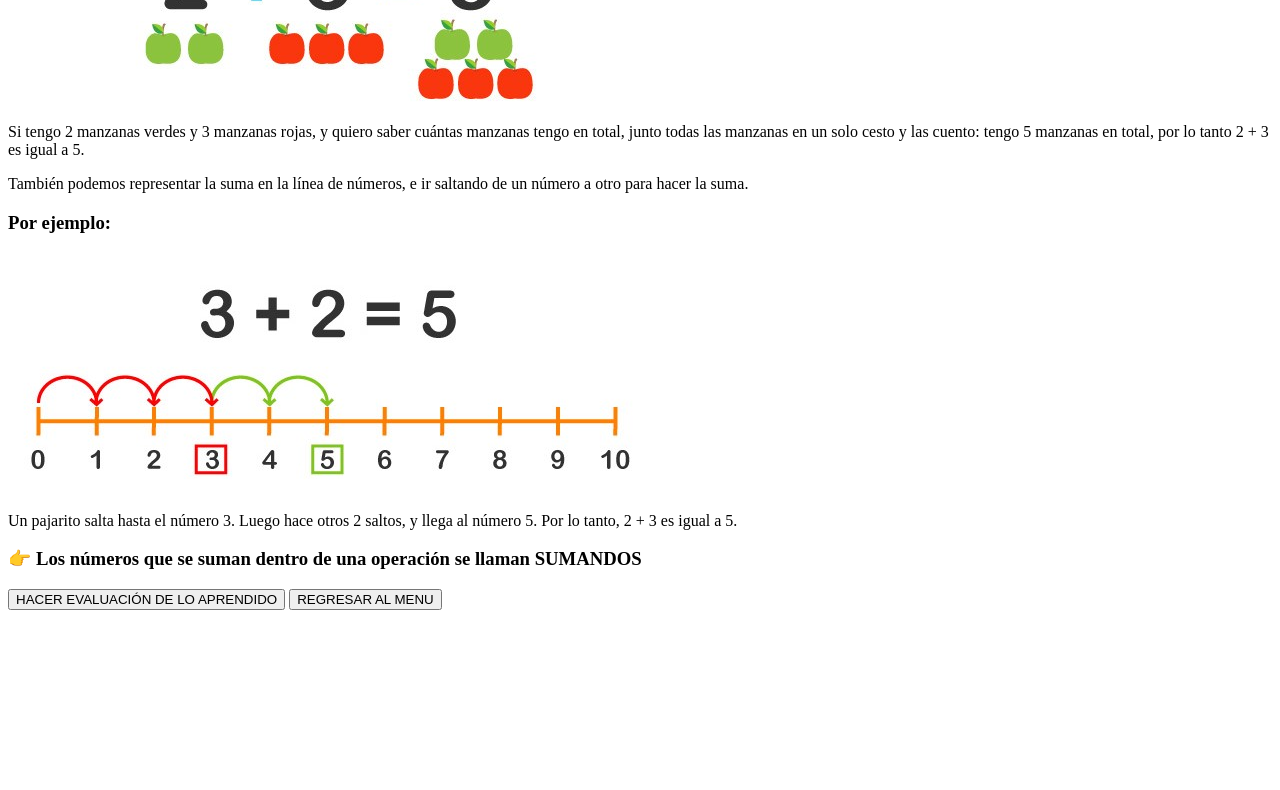
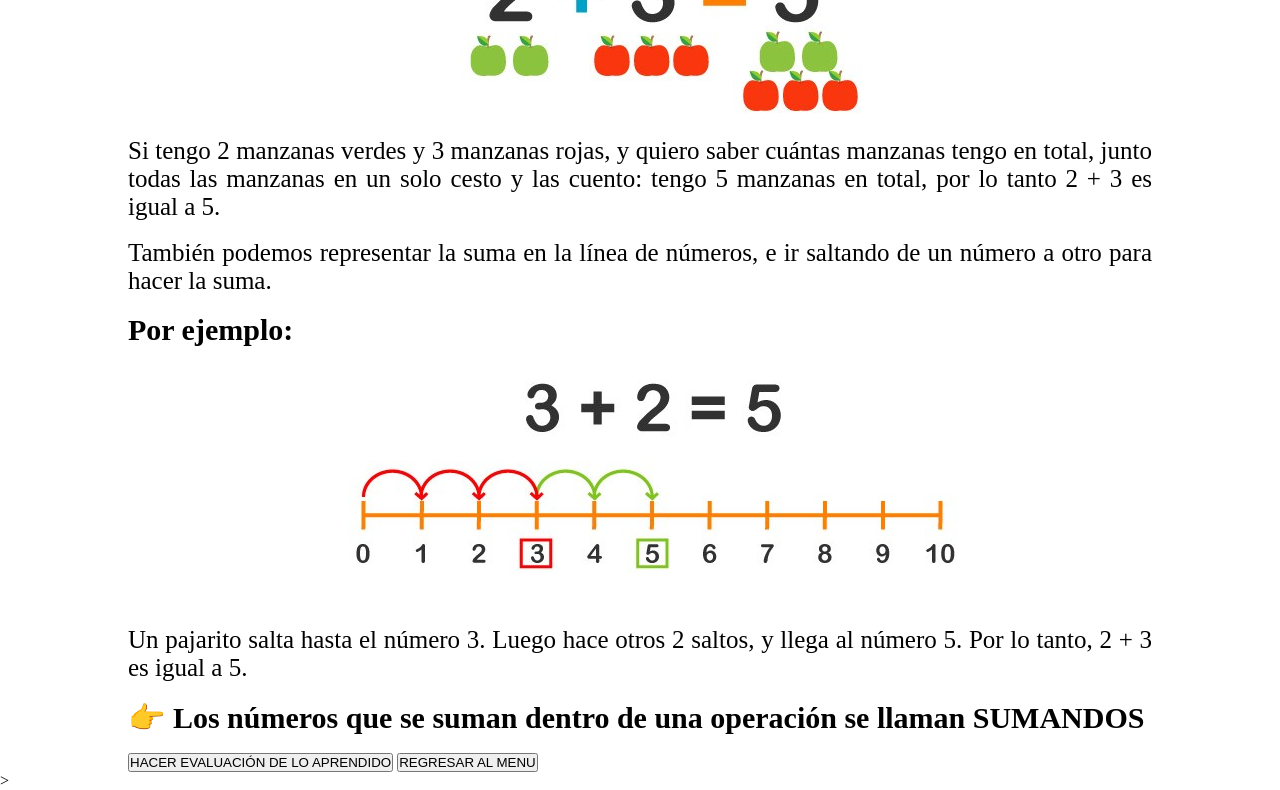
Before and after one commit to Yordin-Checo/proyecto-web, a plain HTML site: page Components/sumas.html in a window 1280 px wide. Shown: the part 750-1540 px from the top of the page. Before the commit the page ends 1368 px from the top, so only its background shows below. Drawn offline with Linux system fonts and the light colour scheme.

Commit message:
Primer prueba de CSS

```diff
--- a/Components/sumas.html
+++ b/Components/sumas.html
@@ -2,46 +2,59 @@
 <html lang="es">
   <head>
     <title>Document</title>
+    <link rel="stylesheet" href="../Css/styles.css">
   </head>
   <body>
-    <H1>Suma</H1>
+    <div>
+      <h1>Suma</h1>
       <!--Link  de donde se tomo https://www.pequeocio.com/sumas-restas-primaria/-->
+      <br>
       <h3>
         Sumar es juntar dos o más cosas en un grupo, para saber cuántas hay en
         total.
       </h3>
-
+      <br>
       <h3>Veamos un ejemplo:</h3>
       <br />
+      <div class="center">
         <img src="../img/sumas manzana.jpg" alt="Sumar Manzana" />
+      </div>
       <br />
       <p>
         Si tengo 2 manzanas verdes y 3 manzanas rojas, y quiero saber cuántas
         manzanas tengo en total, junto todas las manzanas en un solo cesto y las
         cuento: tengo 5 manzanas en total, por lo tanto 2 + 3 es igual a 5.
       </p>
+      <br>
       <p>
         También podemos representar la suma en la línea de números, e ir saltando
         de un número a otro para hacer la suma.
       </p>
-
+      <br>
       <h3>Por ejemplo:</h3>
       <br />
+      <div class="center">
         <img src="../img/Suma p.jpg" alt="Sumar Saltos" />
+      </div>
+
       <br />
+      <br>
       <p>
         Un pajarito salta hasta el número 3. Luego hace otros 2 saltos, y llega al
         número 5. Por lo tanto, 2 + 3 es igual a 5.
       </p>
+      <br>
       <h3>
         👉 Los números que se suman dentro de una operación se llaman SUMANDOS
       </h3>
+      <br>
       <Button
         onclick="window.location.href ='./Evaluaciones sumas/ejercicios1.html';"
         >HACER EVALUACIÓN DE LO APRENDIDO</Button
       >
       <Button onclick="window.location.href ='menu.html';"
-      >REGRESAR AL MENU</Button
+        >REGRESAR AL MENU</Button>
+    </div>
     >
   </body>
 </html>
--- a/Css/styles.css
+++ b/Css/styles.css
@@ -0,0 +1,43 @@
+*{
+    margin: 0%;
+    padding: 0%;
+}
+body{
+    background: #FFFFFF;
+}
+div{
+    margin-top: 0%;
+    margin-left: 10%;
+    margin-right: 10%;
+}
+div .center{
+    align-content: center;
+    padding: 0%;
+    margin-top: 0%;
+    margin-left: 20%;
+    margin-right: 20%;
+}
+h1,h2,h3,h4,h5{
+    color: #000000;
+}
+h1{
+    font-size: 60px;
+    color: #05138E;
+}
+h2
+{
+    font-size: 40px;
+}
+h3{
+    font-size: 30px;
+}
+h4{
+    font-size: 20px;
+}
+h5{
+    font-size: 10px;
+}
+p {
+    font-size: 25px;
+    text-align: justify;
+}
```
Also changed, not shown: Components/Evaluaciones sumas/ejercicios1.html (+1 -0 lines), Components/dividir.html (+1 -0 lines), Components/menu.html (+1 -0 lines), Components/multiplicar.html (+1 -0 lines), Components/resta.html (+1 -0 lines). Lines whose indentation alone changed are shown as unchanged.
